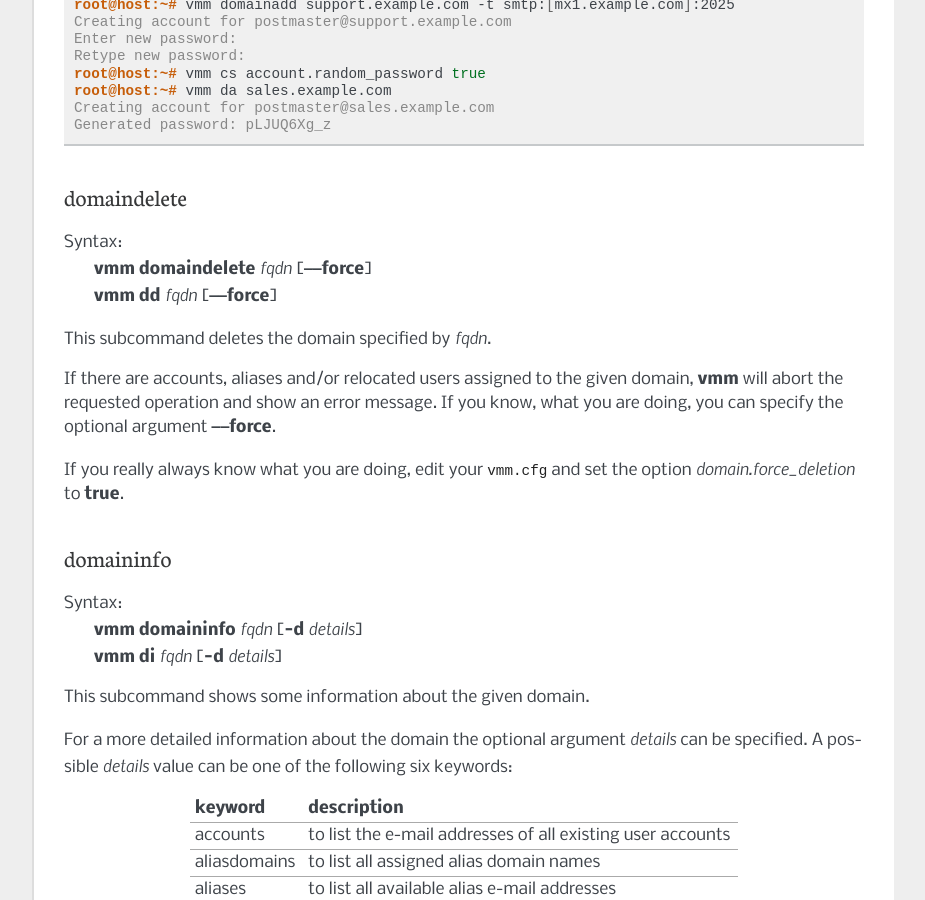
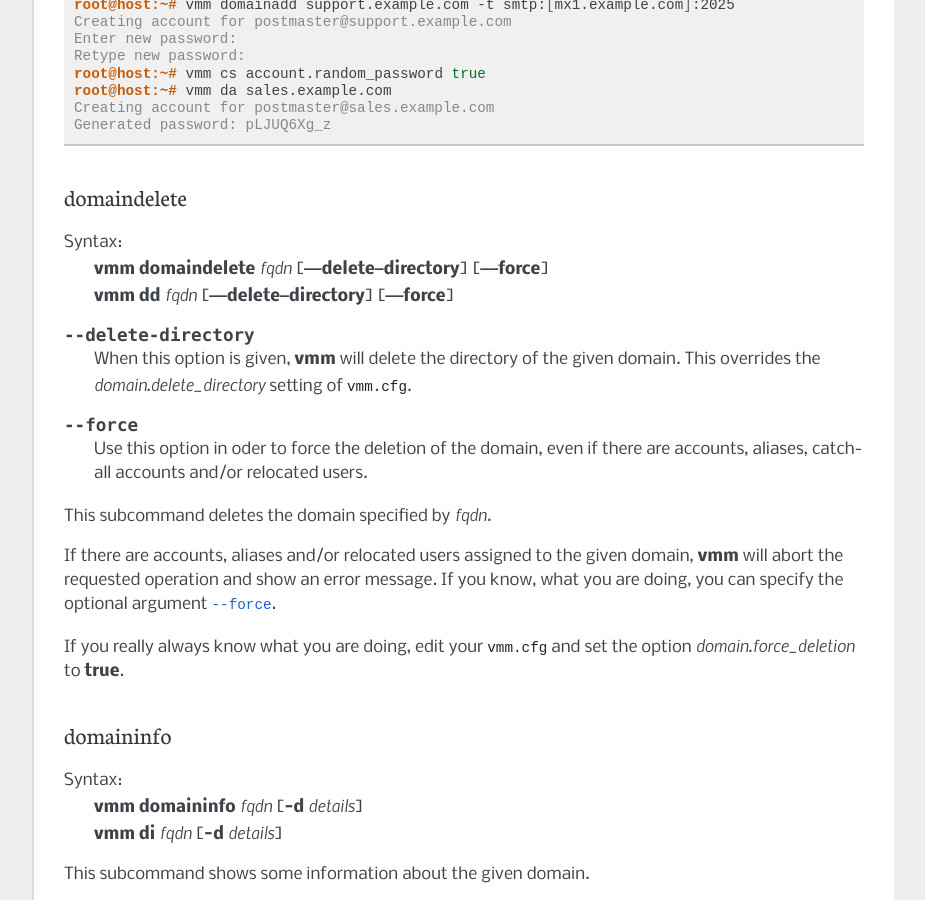
Before and after one commit to kmohrf/vmm, a Sphinx documentation site: the page built from doc/web/source/howto/manage_domains.rst, in a window 1280 px wide and 900 px high, scrolled down 901 px. Shown: the whole window, without its empty margins (198-1123 px from the left). Built offline with Sphinx 7.4.7, drawn with Linux system fonts in a browser that asks for light colours.

Commit message:
{man1,doc/web}: Added domaindelete --delete-directory's description.

```diff
--- a/doc/web/source/howto/manage_domains.rst
+++ b/doc/web/source/howto/manage_domains.rst
@@ -53,9 +53,22 @@ Example:
 
 domaindelete
 ------------
+.. program:: vmm domaindelete
+
 Syntax:
- | **vmm domaindelete** *fqdn* [**‒‒force**]
- | **vmm dd** *fqdn* [**‒‒force**]
+ | **vmm domaindelete** *fqdn* [**‒‒delete‒directory**] [**‒‒force**]
+ | **vmm dd** *fqdn* [**‒‒delete‒directory**] [**‒‒force**]
+
+.. option:: --delete-directory
+
+ When this option is given, :command:`vmm` will delete the directory of
+ the given domain.
+ This overrides the *domain.delete_directory* setting of :file:`vmm.cfg`.
+
+.. option:: --force
+
+ Use this option in oder to force the deletion of the domain, even if
+ there are accounts, aliases, catch-all accounts and/or relocated users.
 
 This subcommand deletes the domain specified by *fqdn*.
 
@@ -63,7 +76,7 @@ If there are accounts, aliases and/or relocated users assigned to the given
 domain, :command:`vmm` will abort the requested operation and show an error
 message.
 If you know, what you are doing, you can specify the optional argument
-**‒‒force**.
+:option:`--force`.
 
 If you really always know what you are doing, edit your :file:`vmm.cfg` and
 set the option *domain.force_deletion* to **true**.
```
Also changed, not shown: 1 other file.
